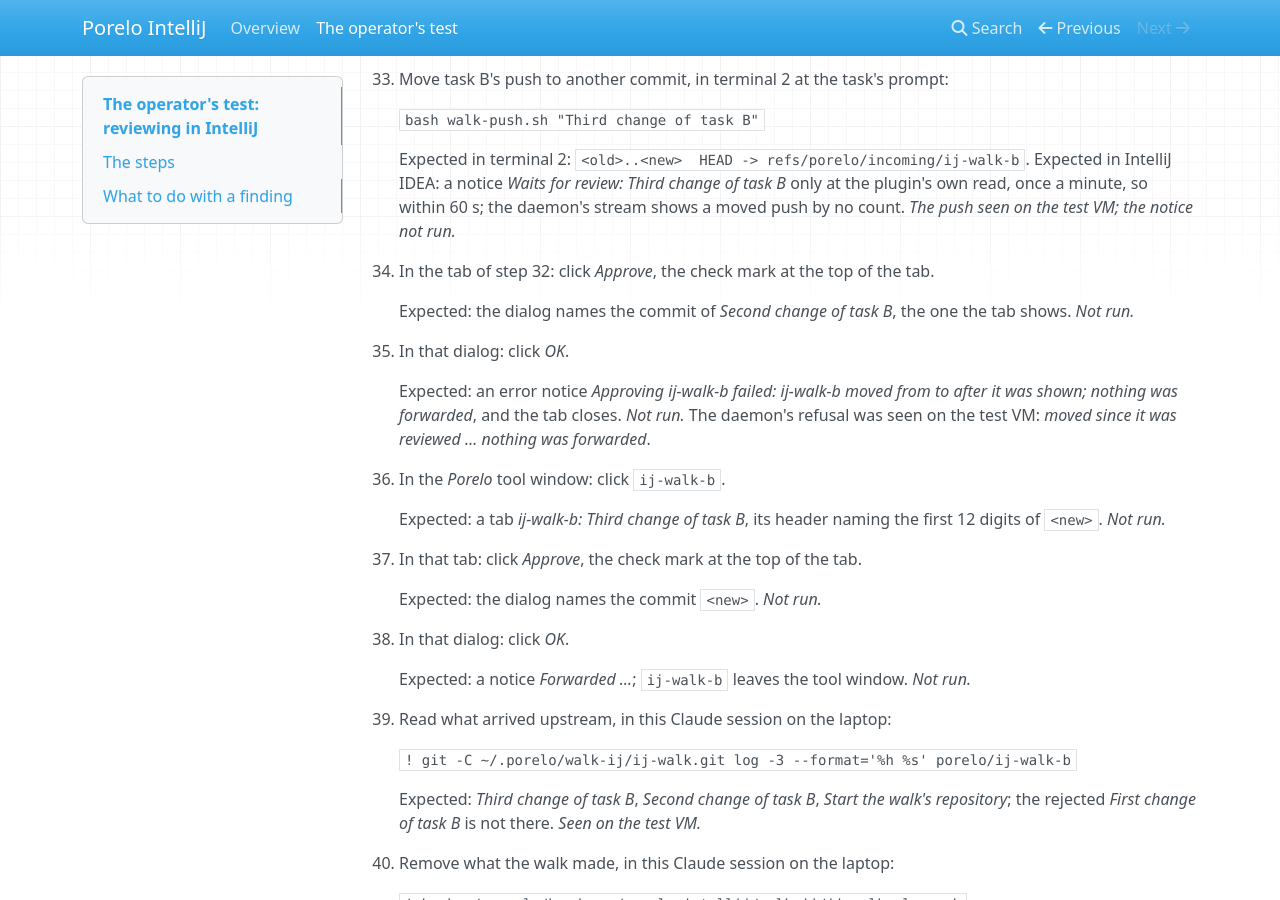
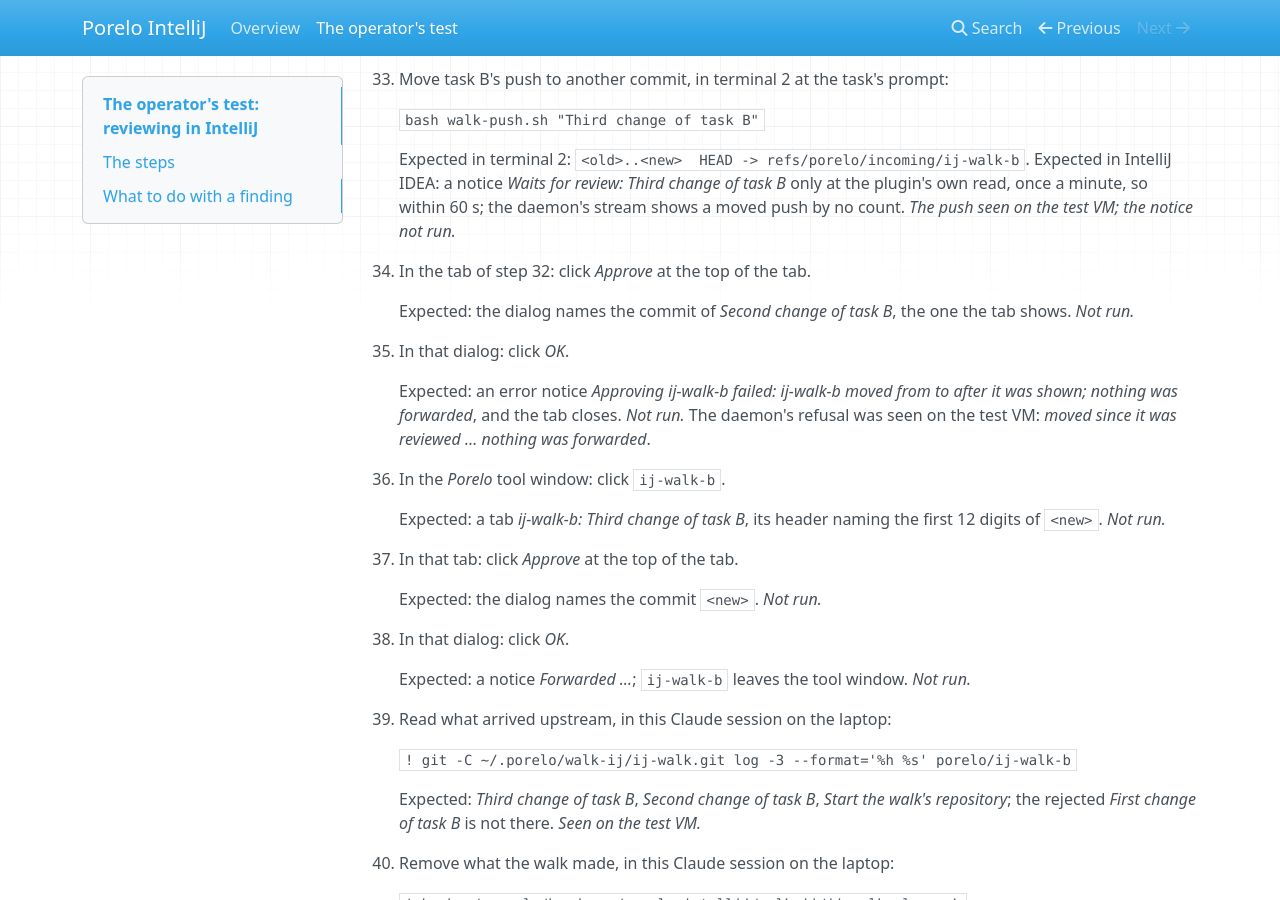
Before and after one commit to porelo-ai/porelo-intellij, an MkDocs documentation site: the page built from doc/operator-test.md, in a window 1280 px wide and 900 px high, scrolled down 4466 px. Built offline with MkDocs 1.6.1, drawn with Linux system fonts in a browser that asks for light colours; nearby versions of some CDN libraries; some of the changed text lies outside the part shown.

Commit message:
Name Approve and Reject in words in the review tab
Assisted-by: Claude Code, claude-opus-5-5

```diff
--- a/doc/operator-test.md
+++ b/doc/operator-test.md
@@ -167,7 +167,7 @@ an IDE with a display. Each step says which.
     of the selected file. *Not run.* The daemon's ranking was seen on the test VM: `build.gradle.kts` first, *a build
     script: it runs on every build*.
 
-22. In that tab: click *Approve*, the check mark at the top of the tab.
+22. In that tab: click *Approve* at the top of the tab.
 
     Expected: a dialog *Forward First change of task A (commit <40 digits>) from default / ij-walk on this machine
     onto the branch:*, with `porelo/ij-walk-a` filled in; the commit begins with the 12 digits of the header.
@@ -189,7 +189,7 @@ an IDE with a display. Each step says which.
 
     Expected: a tab *ij-walk-b: First change of task B*. *Not run.*
 
-26. In that tab: click *Reject*, the cross at the top of the tab.
+26. In that tab: click *Reject* at the top of the tab.
 
     Expected: a dialog *Why is … rejected? The task that pushed it is told.* *Not run.*
 
@@ -242,7 +242,7 @@ an IDE with a display. Each step says which.
     notice *Waits for review: Third change of task B* only at the plugin's own read, once a minute, so within 60 s;
     the daemon's stream shows a moved push by no count. *The push seen on the test VM; the notice not run.*
 
-34. In the tab of step 32: click *Approve*, the check mark at the top of the tab.
+34. In the tab of step 32: click *Approve* at the top of the tab.
 
     Expected: the dialog names the commit of *Second change of task B*, the one the tab shows. *Not run.*
 
@@ -256,7 +256,7 @@ an IDE with a display. Each step says which.
 
     Expected: a tab *ij-walk-b: Third change of task B*, its header naming the first 12 digits of `<new>`. *Not run.*
 
-37. In that tab: click *Approve*, the check mark at the top of the tab.
+37. In that tab: click *Approve* at the top of the tab.
 
     Expected: the dialog names the commit `<new>`. *Not run.*
 
```
Also changed, not shown: issues/IJ17-Approve-And-Reject-Named-In-Words.md (+6 -3 lines), issues/README.md (+6 -1 lines), 2 other files.
